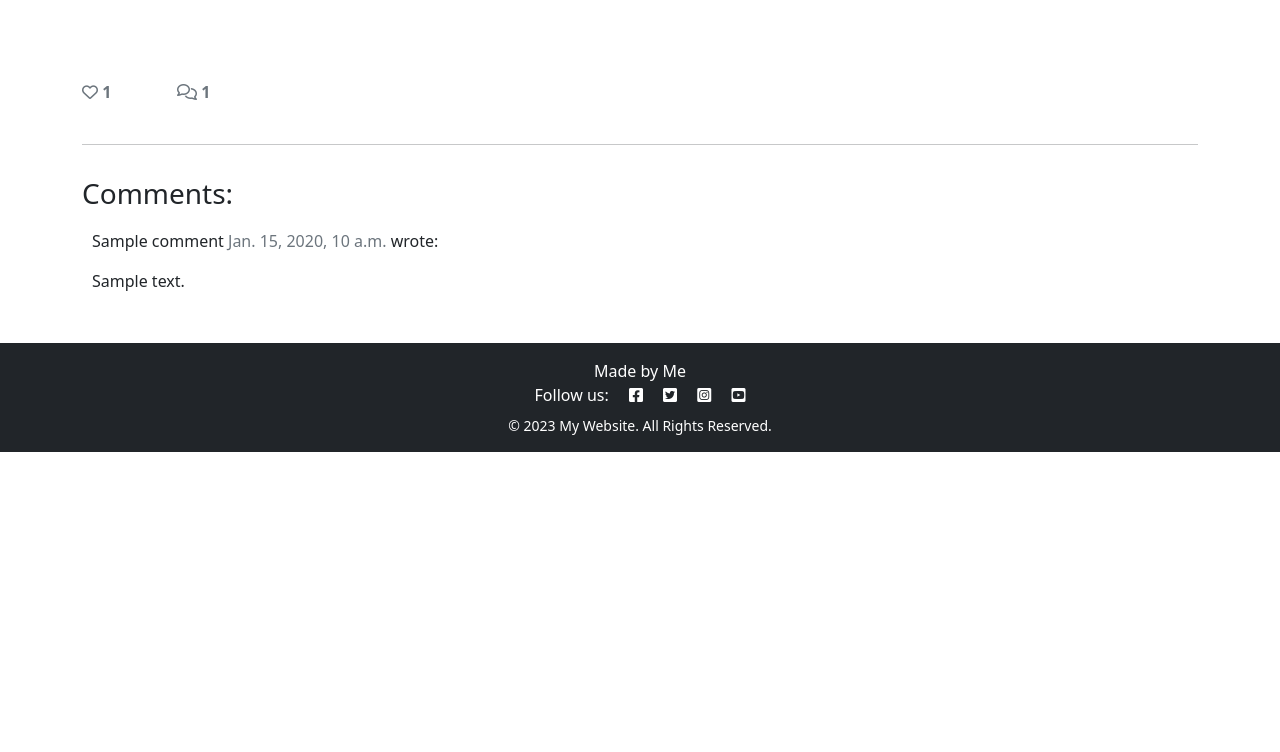
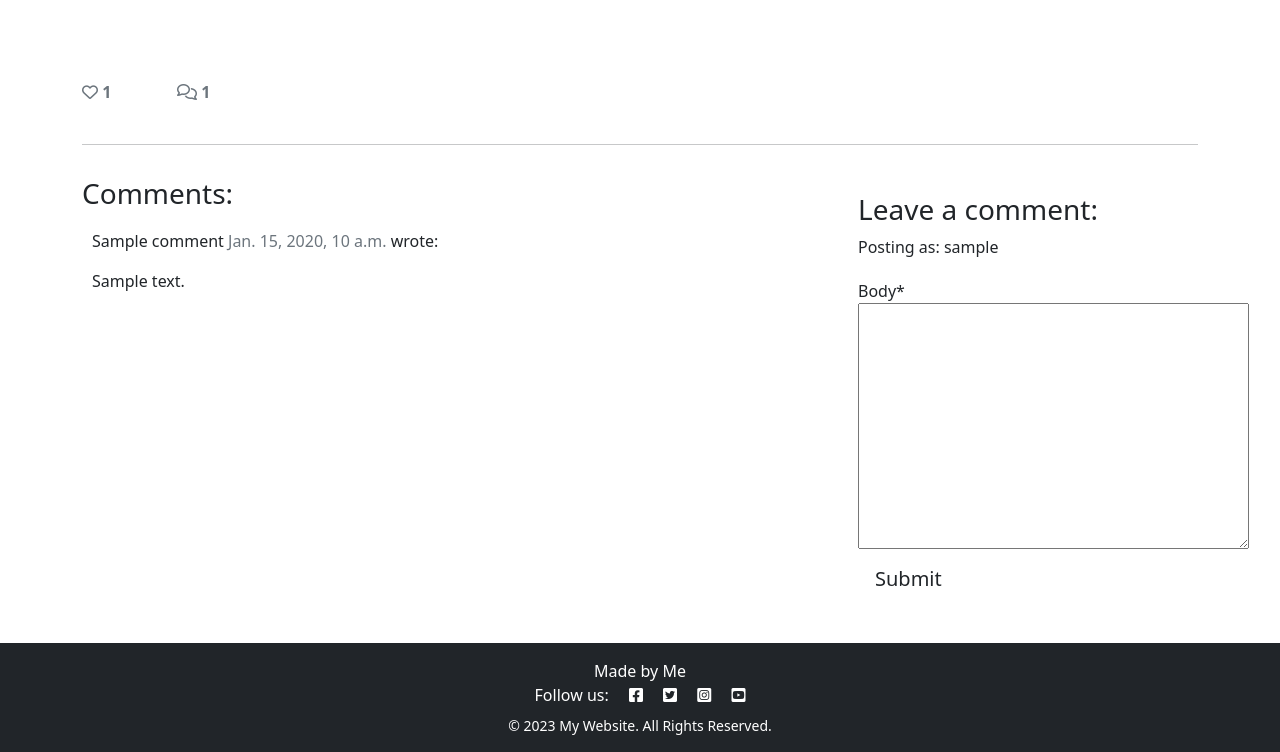
Before and after one commit to Vaidots/project-4, a Django app: page /sample/ in a window 1280 px wide. Shown: the part 144-896 px from the top of the page. Before the commit the page ends 596 px from the top, so only its background shows below. Run offline with Django 3.2, Linux system fonts and the light colour scheme; a user stored in the database is signed in; tables that the repository leaves empty hold one stand-in row (values such as "Sample post"); some libraries are stand-ins or nearby versions.

Commit message:
Added comment form to render and created comment code in post_detail.html

```diff
--- a/blog/views.py
+++ b/blog/views.py
@@ -27,6 +27,7 @@ class RecipeDetail(View):
             {
                 "post": post,
                 "comments": comments,
-                "liked": liked
+                "liked": liked,
+                "comment_form": CommentForm()
             },
         )
--- a/templates/post_detail.html
+++ b/templates/post_detail.html
@@ -1,4 +1,6 @@
 {% extends 'base.html' %} {% block content %}
+
+{% load crispy_forms_tags %}
 
 <div class="container p-0">
   <div class="row text-center">
@@ -82,6 +84,22 @@
     </div>
     <div class="col-md-4 mb-4 mt-3">
       <div class="card-body">
+        {% if commented %}
+        <div class="alert alert-success" role="alert">
+            Your comment is awaiting approval
+        </div>
+        {% else %}
+        {% if user.is_authenticated %}
+
+        <h3>Leave a comment:</h3>
+        <p>Posting as: {{ user.username }}</p>
+        <form method="post" style="margin-top: 1.3em;">
+            {{ comment_form | crispy }}
+            {% csrf_token %}
+            <button type="submit" class="btn btn-signup btn-lg">Submit</button>
+        </form>
+        {% endif %}
+        {% endif %}
       </div>
     </div>
   </div>
```
